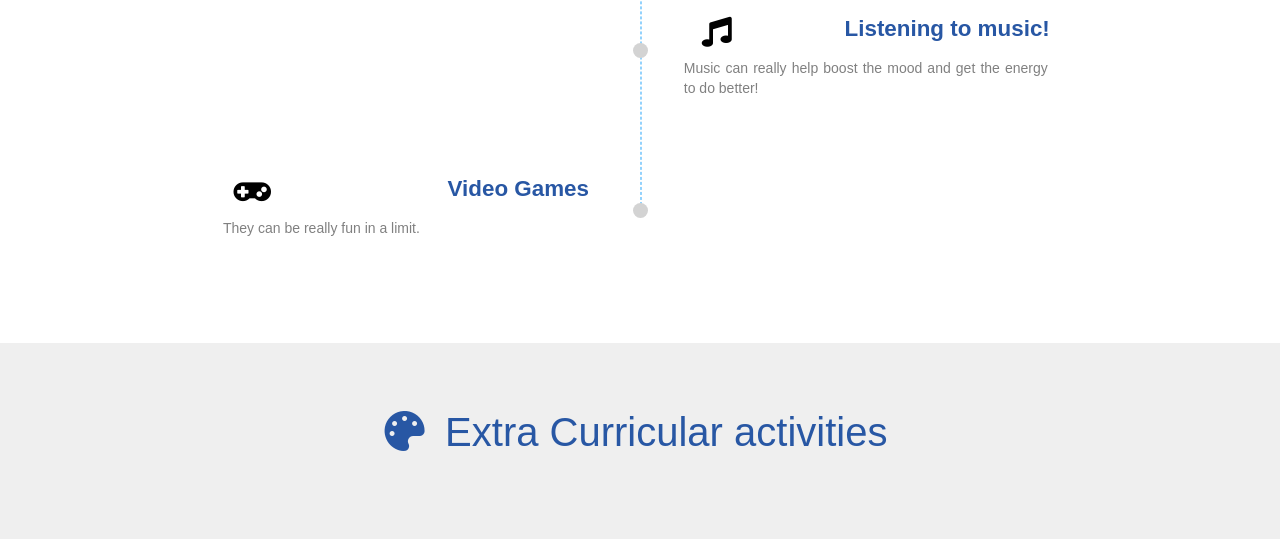
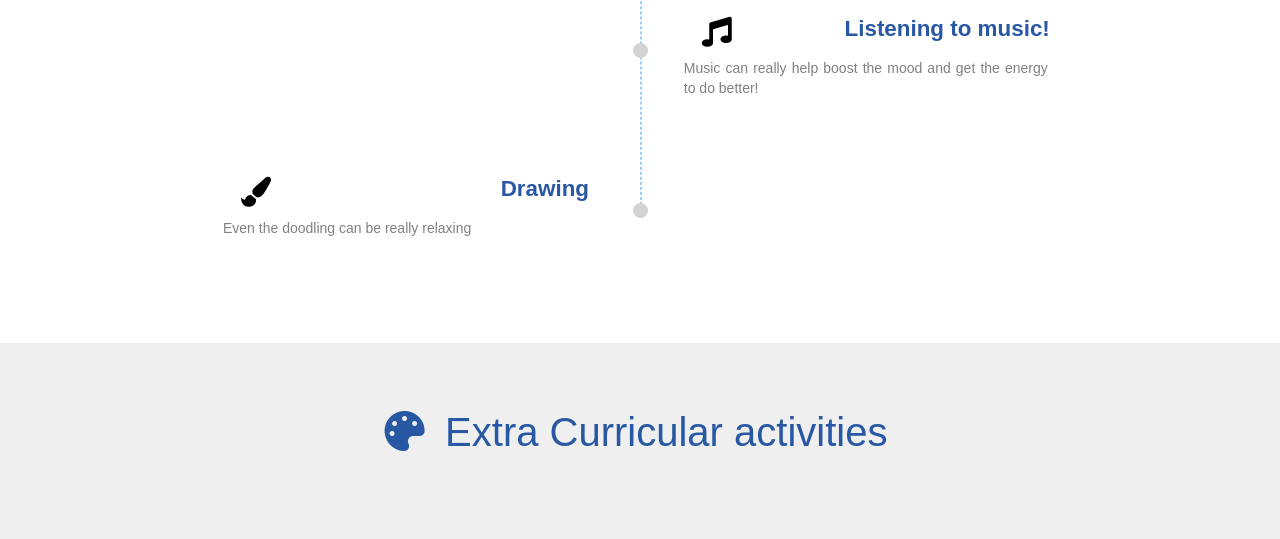
Before and after one commit to Rohan8590/resume, a plain HTML site: page index.html in a window 1280 px wide. Shown: the part 3013-3552 px from the top of the page. Drawn offline with Linux system fonts and the light colour scheme.

Commit message:
Update index.html

```diff
--- a/index.html
+++ b/index.html
@@ -353,13 +353,13 @@
                 <div class="timeline-box left ">
                     <div class="timeline-container">
                         <div class="timeline-logo">
-                            <i class="fas fa-gamepad"></i>
+                            <i class="fas fa-paint-brush"></i>
                         </div>
-                        <h3 class="experience-designation m0 m-blue"> Video Games </h3>
+                        <h3 class="experience-designation m0 m-blue"> Drawing </h3>
 
 
 
-                        <p class="experience-description text-justify"> They can be really fun in a limit. </p>
+                        <p class="experience-description text-justify"> Even the doodling can be really relaxing </p>
                     </div>
                 </div>
 
```
